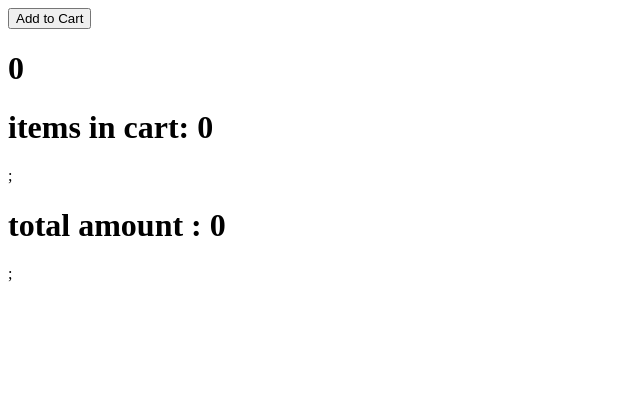
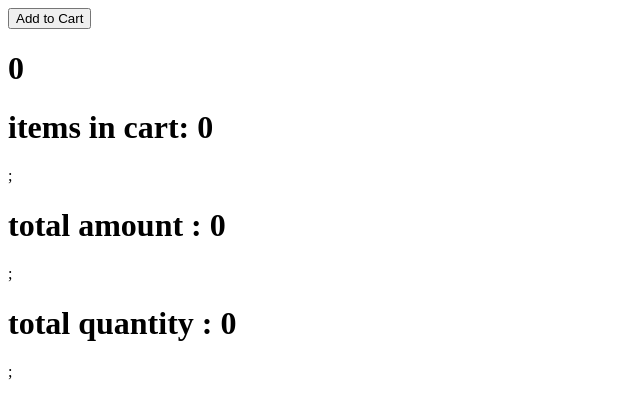
Before and after one commit to mhirrt12/shopping_cart, a React (Vite) app in the folder redux-cart/: page / in a window 1280 px wide. Shown: the top 418 px of the page, without its empty margins (0-640 px from the left). Built offline with nearby package versions, Linux system fonts and the light colour scheme.

Commit message:
fix: correct total quantity selector in CartCount component

```diff
--- a/redux-cart/src/components/CartCount.jsx
+++ b/redux-cart/src/components/CartCount.jsx
@@ -4,10 +4,11 @@ const CartCount = () => {
     const cartItems = useSelector((state) => state.cart.cartItems);
 
     const totalamount = useSelector((state) => state.cart.totalAmount);
-    const totalQuantitiy = useSelector((state) => state.cart.totalAmount);
+    const totalQuantitiy = useSelector((state) => state.cart. totalQuantity);
     return <>
         <h1>items in cart: {cartItems.length}</h1>;
         <h1>total amount : {totalamount}</h1>;
+          <h1>total quantity : {totalQuantitiy}</h1>;
     </>
 }
 export default CartCount;
```
